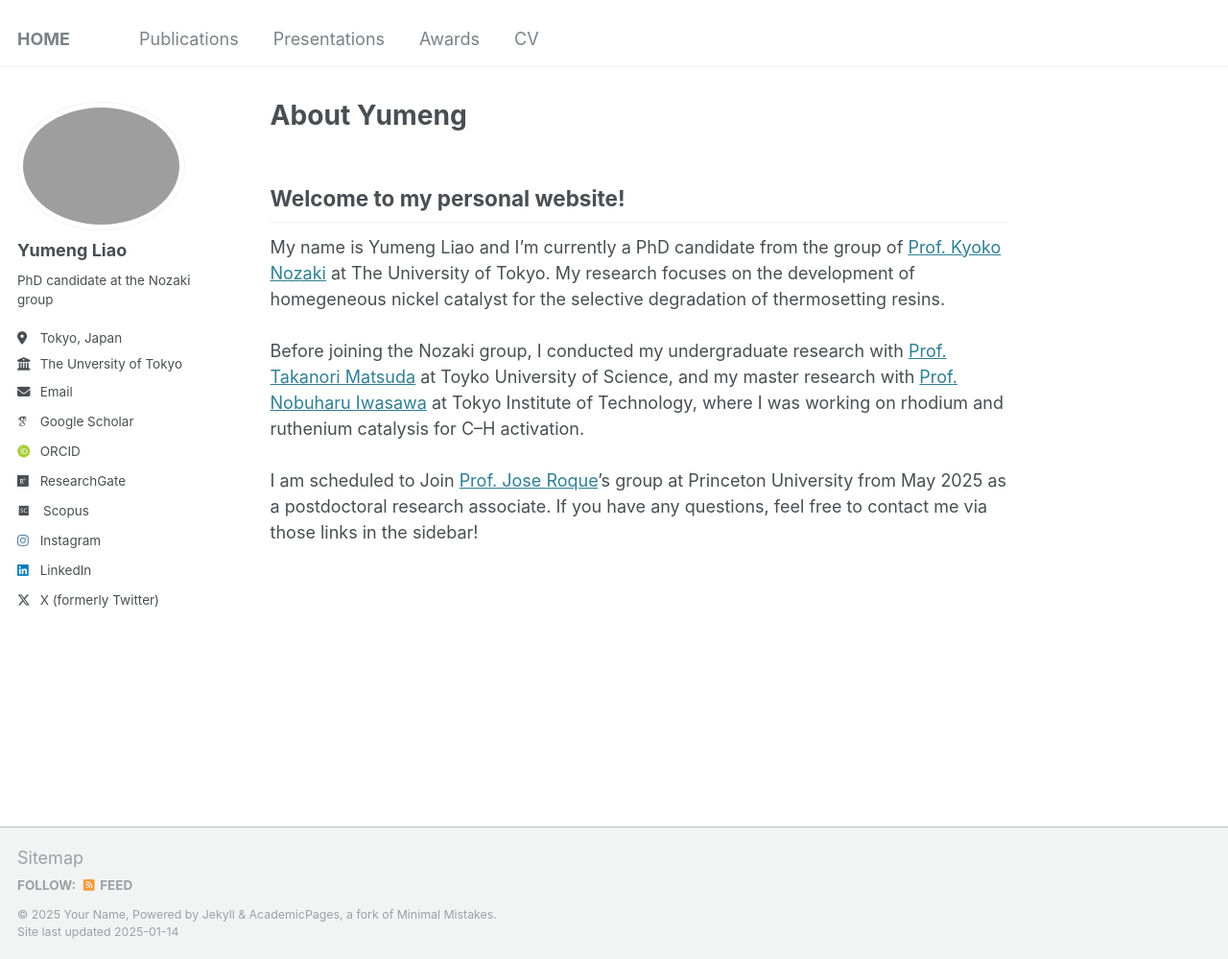
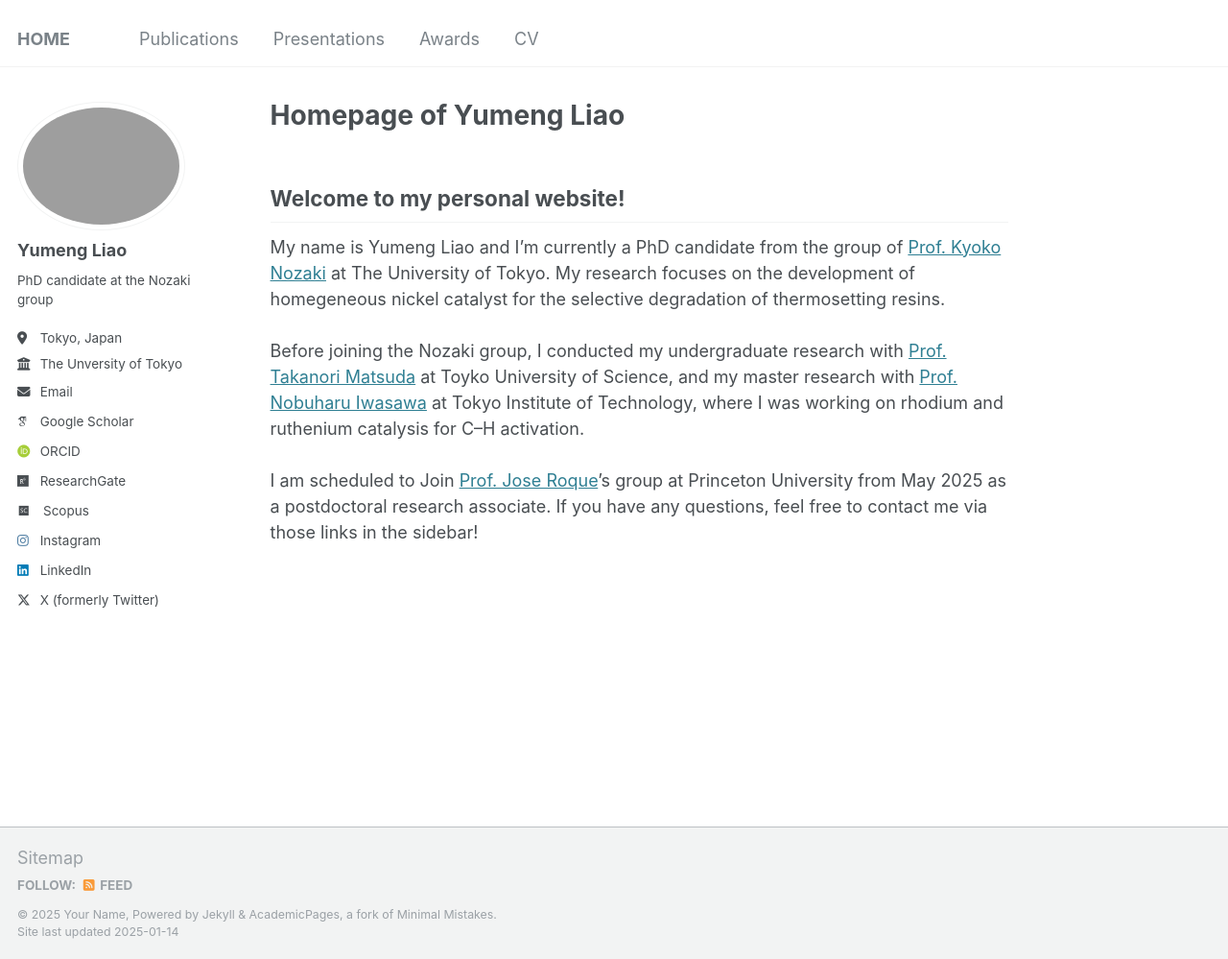
Before and after one commit to liaoym0610/academic, a Jekyll site: the page built from _pages/about.md, in a window 1280 px wide and 999 px high. Shown: the whole window at 96% size. Built offline with Jekyll 4.4.1, drawn with Linux system fonts in a browser that asks for light colours; some web fonts are replaced; a script that is not in the unit is left out.

Commit message:
Update about.md

```diff
--- a/_pages/about.md
+++ b/_pages/about.md
@@ -1,6 +1,6 @@
 ---
 permalink: /
-title: "About Yumeng"
+title: "Homepage of Yumeng Liao"
 author_profile: true
 redirect_from:
   - /about/
```
Also changed, not shown: other parts of _pages/about.md (+1 -1 lines).
